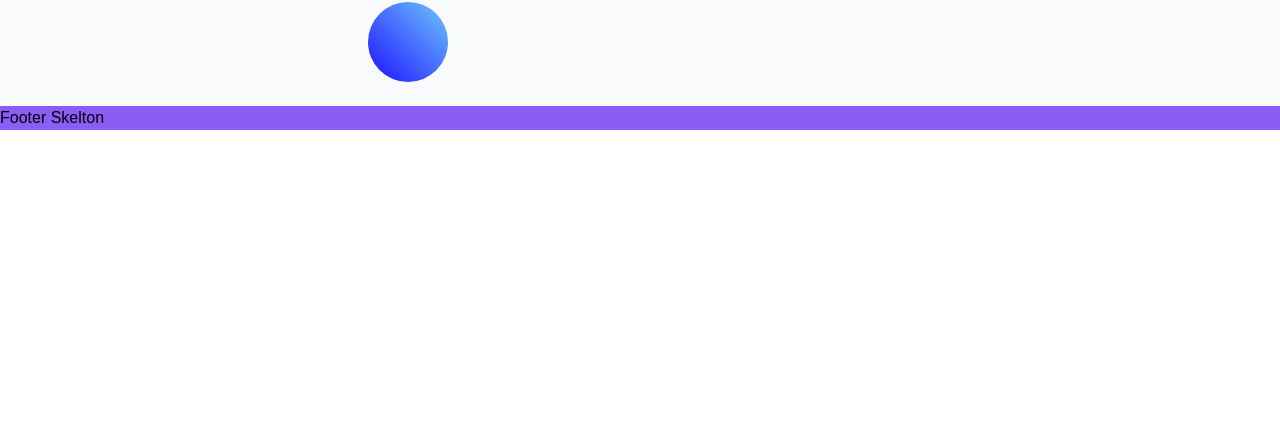
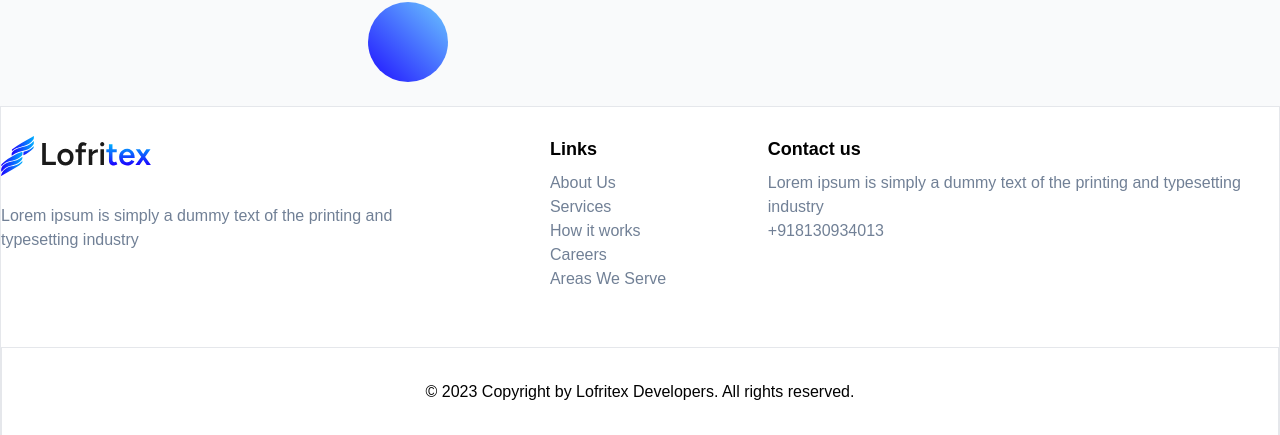
Before and after one commit to lofritex/company-website, a React (Vite) app: page / in a window 1280 px wide. Shown: the part 1984-2419 px from the top of the page. Before the commit the page ends 2114 px from the top, so only its background shows below. Built offline with nearby package versions, Linux system fonts and the light colour scheme.

Commit message:
Add Footer

```diff
--- a/src/Layouts/Footer.jsx
+++ b/src/Layouts/Footer.jsx
@@ -1,9 +1,62 @@
-
+import Logo from "./Images/Logo.svg";
 
 export default function Footer() {
   return (
-    <nav className='bg-violet-500 w-full'>
-        <h1>Footer Skelton</h1>
+    <nav className=" w-full border ">
+      <div className="flex flex-row justify-center ">
+        <div className="w-[35%] h-60 flex flex-col items-center">
+          <div>
+          <img src={Logo} alt="Lofritex Logo" className="w-logo my-7 " />
+          <p className="p-10px text-footerCaption ">
+            Lorem ipsum is simply a dummy text of the printing and typesetting
+            industry
+          </p>
+          </div>
+        </div>
+        <div className="w-[25%] h-60 flex flex-col items-center ">
+          <nav>
+          <h2 className="font-bold text-lg mt-7 mb-2 ">Links</h2>
+          <ul className="text-footerCaption">
+            <li>
+              <a href="#link" className="">
+                About Us
+              </a>
+            </li>
+            <li>
+              <a href="#link" className="">
+                Services
+              </a>
+            </li>
+            <li>
+              <a href="#link" className="">
+                How it works
+              </a>
+            </li>
+            <li>
+              <a href="#link" className="">
+                Careers
+              </a>
+            </li>
+            <li>
+              <a href="#link" className="">
+                Areas We Serve
+              </a>
+            </li>
+          </ul>
+          </nav>
+        </div>
+        <div className="w-[40%] h-60 ">
+          <h5 className="font-bold text-lg mt-7 mb-2">Contact us</h5>
+          <p className="text-footerCaption">
+            Lorem ipsum is simply a dummy text of the printing and typesetting
+            industry
+          </p>
+          <p className="text-footerCaption">+918130934013</p>
+        </div>
+      </div>
+      <div className="w-full h-[90px] border p-2 flex justify-center items-center">
+        © 2023 Copyright by Lofritex Developers. All rights reserved.
+      </div>
     </nav>
-  )
+  );
 }
--- a/src/Layouts/Navbar.jsx
+++ b/src/Layouts/Navbar.jsx
@@ -3,7 +3,7 @@ import Logo from "./Images/Logo.svg";
 
 export default function Navbar() {
   return (
-    <nav className="flex justify-between items-center w-full h-nav fixed bg-white z-50 p-10">
+    <nav className="flex justify-between items-center w-full h-nav fixed bg-white z-50 p-10 border">
       <img src={Logo} alt="Lofritex Logo" className="w-logo m-5" />
       <span className="flex w-[50%] justify-around items-center">
         <Link to="/home">Home</Link>
--- a/tailwind.config.js
+++ b/tailwind.config.js
@@ -17,6 +17,7 @@ export default {
       colors:{
         "primary" : "#fafafa",
         "secondary" : "#f9f9f9",
+        "footerCaption" : "#718096",
       }
     },
   },
```
